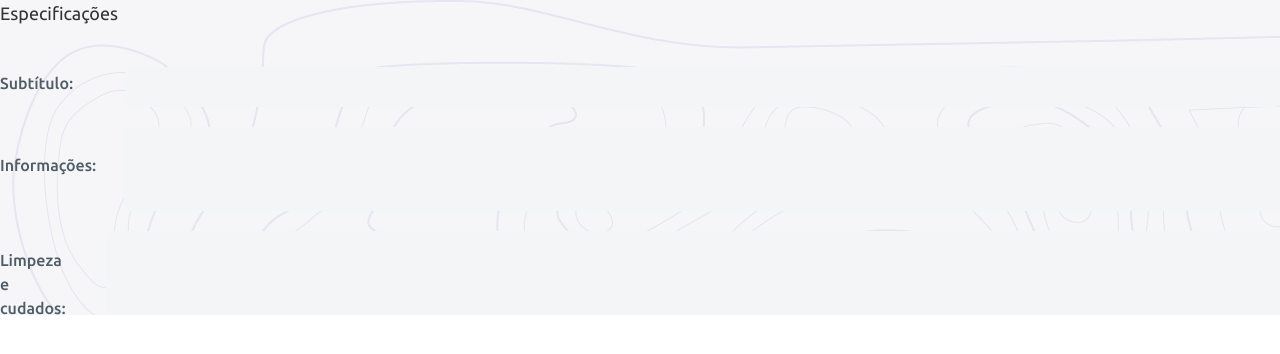
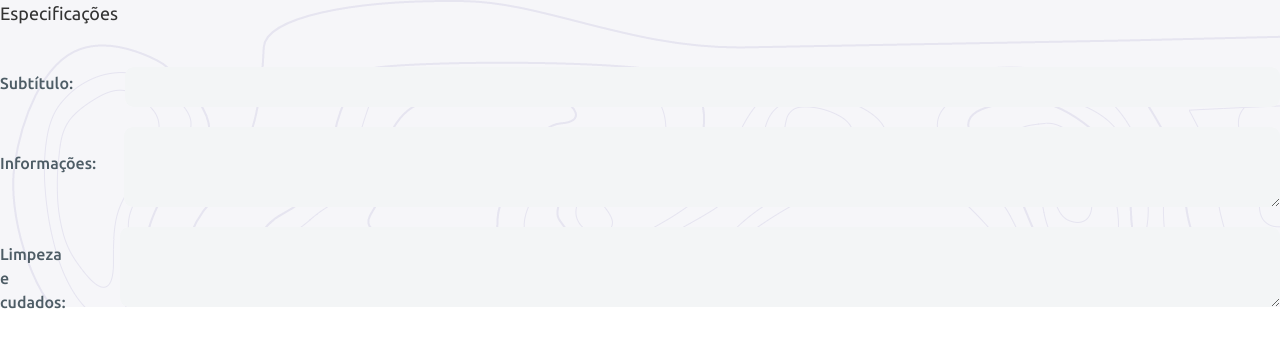
Before and after one commit to YanAnderson-bit/E-Dash, a Next.js app: page /products/components/CreateProductForm/components/Especifications in a window 1280 px wide. Shown: the top 354 px of the page. Built offline with nearby package versions, Linux system fonts and the light colour scheme.

Commit message:
Uses text area

```diff
--- a/src/components/FormInput.tsx
+++ b/src/components/FormInput.tsx
@@ -1,5 +1,13 @@
 import { Box, Input, InputProps } from '@chakra-ui/react';
 
 export default function FormInput(props: InputProps) {
-  return <Input border="none" bg="#F3F5F6" type="string" {...props} />;
+  return (
+    <Input
+      border="none"
+      borderRadius="9px"
+      bg="#F3F5F6"
+      type="string"
+      {...props}
+    />
+  );
 }
--- a/src/pages/products/components/CreateProductForm/components/Especifications.tsx
+++ b/src/pages/products/components/CreateProductForm/components/Especifications.tsx
@@ -3,8 +3,8 @@ import {
   FormControl,
   FormLabel,
   HStack,
-  Input,
   Text,
+  Textarea,
   VStack,
 } from '@chakra-ui/react';
 
@@ -18,17 +18,17 @@ export default function Especifications() {
         <VStack color="primmary.input" spacing={5} alignItems="flex-start">
           <HStack gap={10} w="100%">
             <FormLabel>Subtítulo:</FormLabel>
-            <FormInput w="1522px" />
+            <FormInput />
           </HStack>
           <HStack gap={4} w="100%">
             <FormLabel>Informações:</FormLabel>
-            <FormInput w="1522px" h="84px" />
+            <Textarea bg="primmary.bgInput" border="none" borderRadius="9px" />
           </HStack>
-          <HStack gap={7} w="100%">
+          <HStack gap={9} w="100%">
             <FormLabel w="80px" h="42px">
               Limpeza e cudados:
             </FormLabel>
-            <FormInput w="1522px" h="84px" />
+            <Textarea bg="primmary.bgInput" border="none" borderRadius="9px" />
           </HStack>
         </VStack>
       </FormControl>
```
